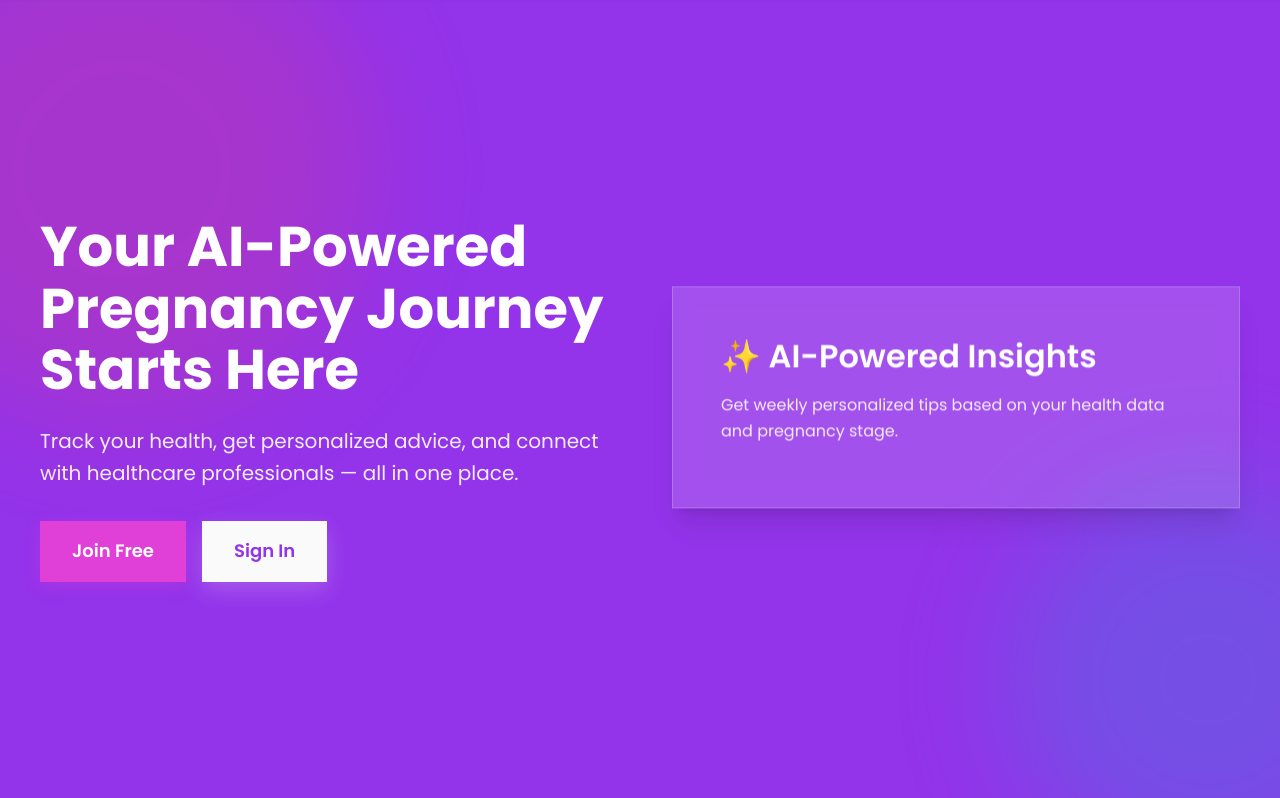
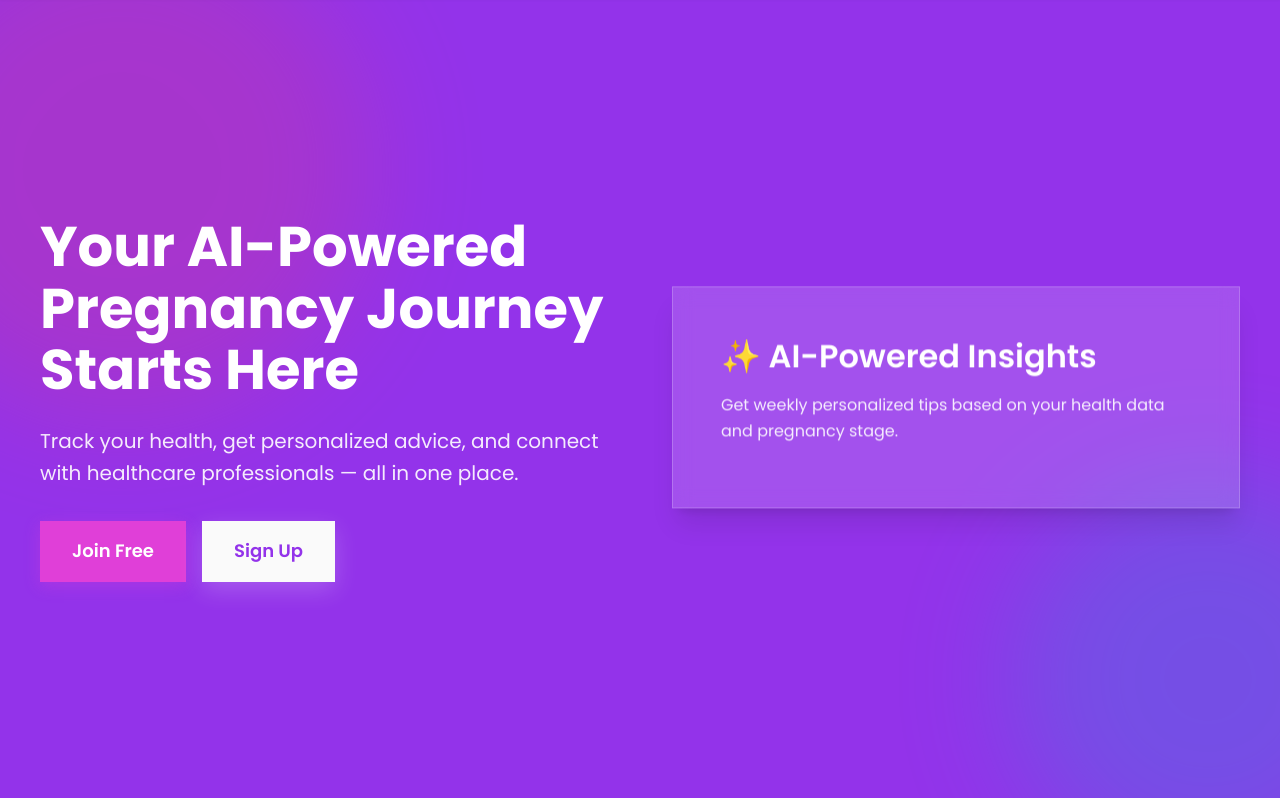
Before and after one commit to quangminh241105/babystar, a Node server app: page / in a window 1280 px wide. Shown: the part 66-864 px from the top of the page. Run offline with Node 20, Linux system fonts and the light colour scheme; some libraries are stand-ins or nearby versions.

Commit message:
A simple test for CI/CD Server

```diff
--- a/client/views/pages/index.ejs
+++ b/client/views/pages/index.ejs
@@ -15,7 +15,7 @@
         <p>Track your health, get personalized advice, and connect with healthcare professionals — all in one place.</p>
         <div class="cta-buttons">
           <a href="/auth/register" class="btn btn-primary">Join Free</a>
-          <a href="/auth/login" class="btn btn-secondary">Sign In</a>
+          <a href="/auth/login" class="btn btn-secondary">Sign Up</a>
         </div>
       </div>
       <div class="hero-image">
```
